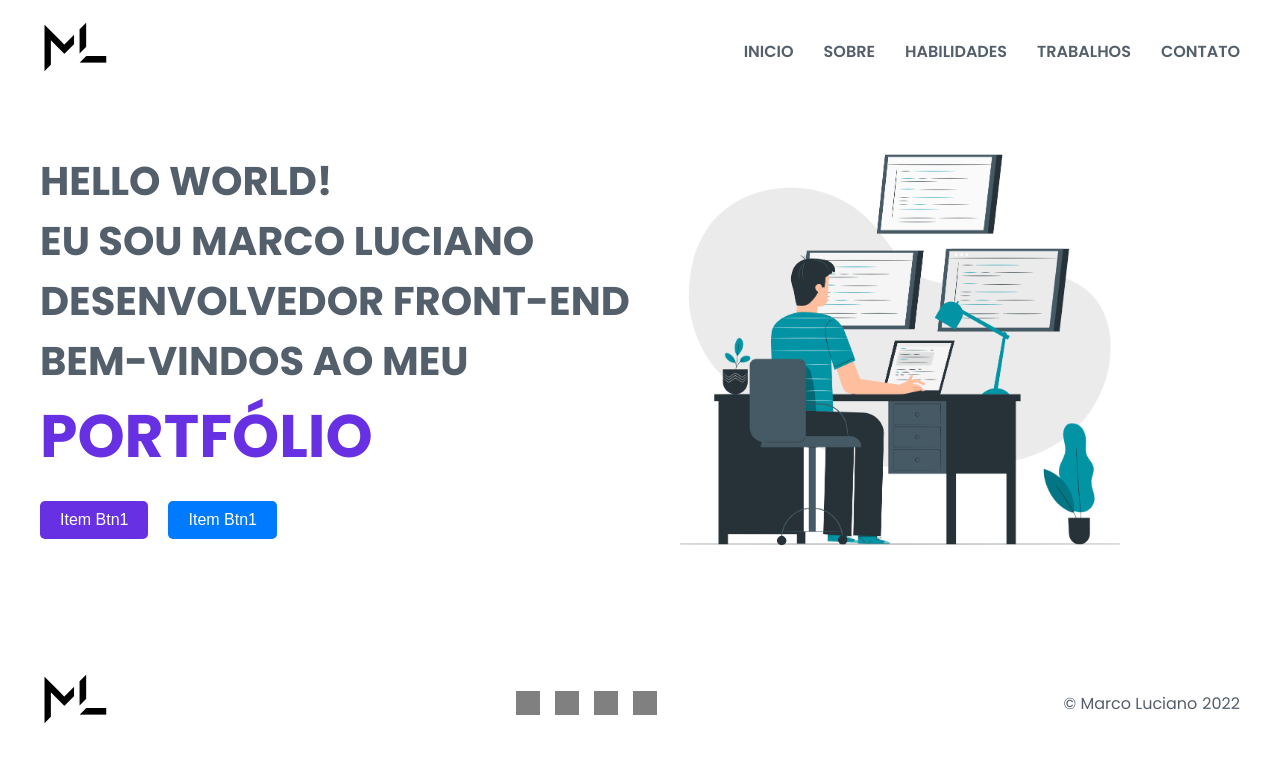
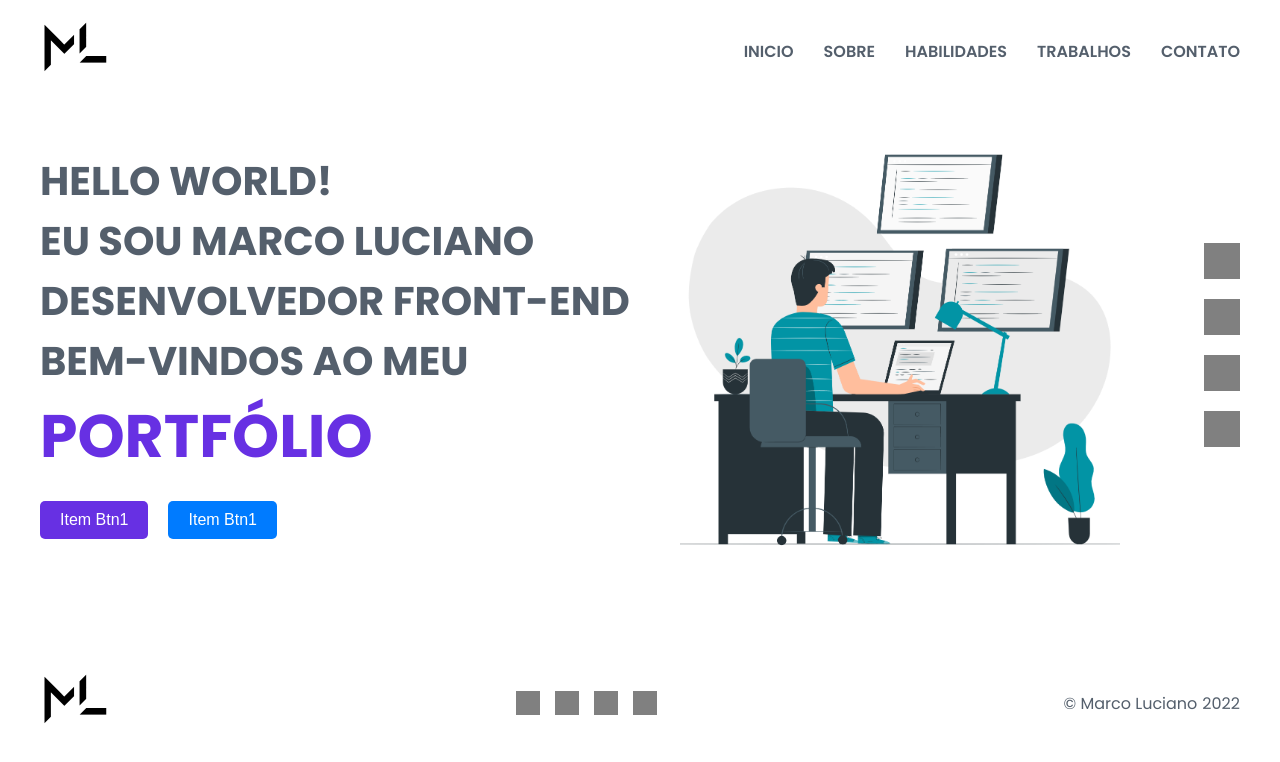
Before and after one commit to marcolucianodev/my-portfolio, a React (Vite) app: page / in a window 1280 px wide. Shown: the top 762 px of the page. Built offline with nearby package versions, Linux system fonts and the light colour scheme.

Commit message:
create social media section

```diff
--- a/src/pages/Home/index.tsx
+++ b/src/pages/Home/index.tsx
@@ -14,12 +14,12 @@ const Home = () => {
     return (
         <WrapContent>
             <MainSection>
-                {/* <SocialMediaContainer>
+                <SocialMediaContainer>
                     <SocialMediaItem />
                     <SocialMediaItem />
                     <SocialMediaItem />
                     <SocialMediaItem />
-                </SocialMediaContainer> */}
+                </SocialMediaContainer>
                 <div>
                     <Headline>
                         Hello World!<br />
```
